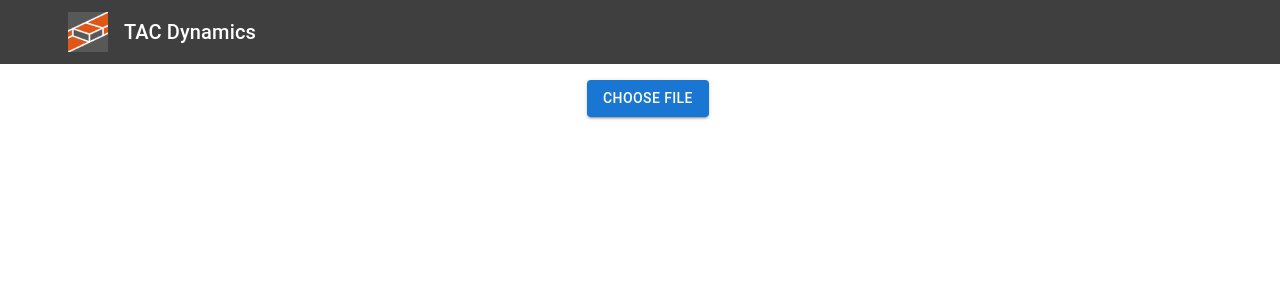
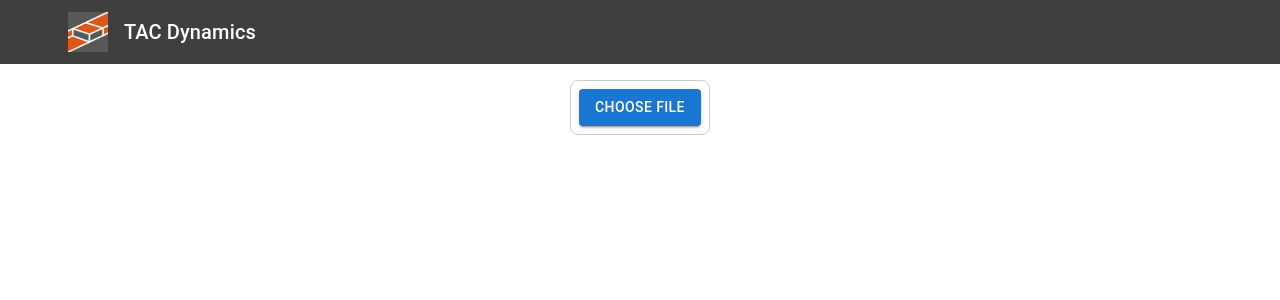
Before and after one commit to hjcian/tph-calculator, a React (Vite) app: page /orders in a window 1280 px wide. Shown: the top 300 px of the page. Built offline with nearby package versions, Linux system fonts and the light colour scheme; some icons are missing.

Commit message:
并單- 1sku 平均有多少units?

```diff
--- a/src/pages/Orders.jsx
+++ b/src/pages/Orders.jsx
@@ -8,6 +8,7 @@ import {
   MenuItem,
   CircularProgress,
   Alert,
+  Paper
 } from '@mui/material';
 import { FixedSizeGrid as Grid } from 'react-window';
 import { LocalizationProvider } from '@mui/x-date-pickers/LocalizationProvider';
@@ -21,7 +22,7 @@ const ORDER_FIELD = '單號';        // row
 const PRODUCT_FIELD = '品號';      // column
 const QTY_FIELD = '出貨數量';      // numeric value
 const TOTAL_LABEL = '總計';
-const COUNT_LABEL = '品項數量';
+const COUNT_LABEL = 'SKU數量';
 
 function parseAsDate(value) {
   if (value instanceof Date && !isNaN(value)) return value;
@@ -468,12 +469,24 @@ export default function Orders({
   }, [filteredRows, idxDate, idxOrder, idxQty, hasNeededCols]);
 
 
-
-
   return (
-    <Stack spacing={3}>
+    <Paper
+      sx={{
+        height: '100%',
+        border: '1px solid #ccc',
+        borderRadius: 2,
+        boxShadow: 'none',
+        transition: 'height 0.3s ease',
+        display: 'flex',
+        alignItems: 'stretch',
+        overflow: 'hidden',
+        padding: 1
+      }}
+      elevation={0}
+    >
+      <Stack spacing={3} direction={"column"} alignItems="center">
         {/* File Input */}
-      <Stack direction="row" spacing={2} alignItems="center">
+        <Stack direction="row" gap={2} alignItems="center">
           <input
             type="file"
             accept={accept}
@@ -497,16 +510,10 @@ export default function Orders({
           )}
         </Stack>
 
-      {excelData && (
-        <Typography variant="body1">
-          結果筆數 ("{productList}"): {productListRowCount}
-        </Typography>
-      )}
-
         {/* Sheet Selector */}
         {excelData && excelData.sheetNames.length > 1 && (
-        <Box>
-          <Typography variant="h6">Sheet:</Typography>
+          <Stack direction={'row'} gap={1}>
+            <Typography variant="h6">工作表:</Typography>
             <Select
               size="small"
               value={activeSheet}
@@ -519,7 +526,7 @@ export default function Orders({
                 </MenuItem>
               ))}
             </Select>
-        </Box>
+          </Stack>
         )}
 
         {/* Date Picker */}
@@ -557,28 +564,22 @@ export default function Orders({
           </LocalizationProvider>
         )}
 
-      {sheetRows.length > 1 && (
-        <Typography variant="body2" color="text.secondary">
-          篩選後筆數: {filteredCount}
+        {excelData && (
+          <Typography variant="body1">
+            共{productListRowCount} SKU  【{productList}】
           </Typography>
-      )}
-
-      {excelData && !hasNeededCols && (
-        <Alert severity="warning" sx={{ maxWidth: 600 }}>
-          找不到必要欄位：需要「{ORDER_FIELD}」、「{PRODUCT_FIELD}」、「{QTY_FIELD}」。
-          目前標題：{sheetHeaders.join(', ')}。
-        </Alert>
         )}
 
         {pivotData && (
           <>
-          <Typography variant="body2">出貨總量: {pivotData.grandTotal.toLocaleString()}</Typography>
-          <Typography variant="body2">品項總數合計: {pivotData.units.toLocaleString()}</Typography>
-          <Typography variant="body2">篩選後單號數: {uniqueOrderCount}</Typography>
+            <Typography variant="body2">Total Units: {pivotData.grandTotal.toLocaleString()}</Typography>
+            <Typography variant="body2">出庫SKU次數: {pivotData.units.toLocaleString()}</Typography>
+            <Typography variant="body2">出庫單數量: {uniqueOrderCount}</Typography>
+            {!selectedDate && <Typography variant="h6">每月平均數據</Typography>}
 
-          {monthlyAverages.length > 0 && (
+            <Stack direction={'row'} gap={10}>
+              {!selectedDate && monthlyAverages.length > 0 && (
                 <Box>
-              <Typography variant="h6">每月平均單數 (每日平均)</Typography>
                   <Stack spacing={1} sx={{ mt: 1 }}>
                     {monthlyAverages.map((m) => (
                       <Typography key={m.month} variant="body2">
@@ -589,20 +590,21 @@ export default function Orders({
                 </Box>
               )}
 
-          {monthlySKUAverages.length > 0 && (
+              {!selectedDate && monthlySKUAverages.length > 0 && (
                 <Box>
-              <Typography variant="h6">每月平均品項數量 (每日)</Typography>
                   <Stack spacing={1} sx={{ mt: 1 }}>
                     {monthlySKUAverages.map((m) => (
                       <Typography key={m.month} variant="body2">
-                    {m.month}: {m.avgProducts} 品項/天
+                        {m.month}: {m.avgProducts} SKU/天
                       </Typography>
                     ))}
                   </Stack>
                 </Box>
               )}
+            </Stack>
 
-          {monthlyCountAverages.length > 0 && (
+            <Stack direction={'row'} gap={10}>
+              {!selectedDate && monthlyCountAverages.length > 0 && (
                 <Box>
                   <Stack spacing={1} sx={{ mt: 1 }}>
                     {monthlyCountAverages.map((m) => (
@@ -614,7 +616,7 @@ export default function Orders({
                 </Box>
               )}
 
-          {avgUnitsPerMonth.length > 0 && (
+              {!selectedDate && avgUnitsPerMonth.length > 0 && (
                 <Box>
                   <Stack spacing={1} sx={{ mt: 1 }}>
                     {avgUnitsPerMonth.map((m) => (
@@ -625,8 +627,10 @@ export default function Orders({
                   </Stack>
                 </Box>
               )}
+            </Stack>
 
-          {avgUnitsPerMonth.length > 0 && monthlyCountAverages.length > 0 && (
+
+            {!selectedDate && avgUnitsPerMonth.length > 0 && monthlyCountAverages.length > 0 && (
               <Box>
                 <Stack spacing={1} sx={{ mt: 1 }}>
                   {avgUnitsPerMonth.map((m) => {
@@ -647,7 +651,6 @@ export default function Orders({
               </Box>
             )}
 
-
             <VirtualPivotGrid
               pivot={pivotData}
               height={600}
@@ -663,6 +666,15 @@ export default function Orders({
             沒有符合日期的資料。
           </Typography>
         )}
+
+        {excelData && !hasNeededCols && (
+          <Alert severity="warning" sx={{ maxWidth: 600 }}>
+            找不到必要欄位：需要「{ORDER_FIELD}」、「{PRODUCT_FIELD}」、「{QTY_FIELD}」。
+            目前標題：{sheetHeaders.join(', ')}。
+          </Alert>
+        )}
+
       </Stack>
+    </Paper>
   );
 }
```
Lines whose indentation alone changed are shown as unchanged.
